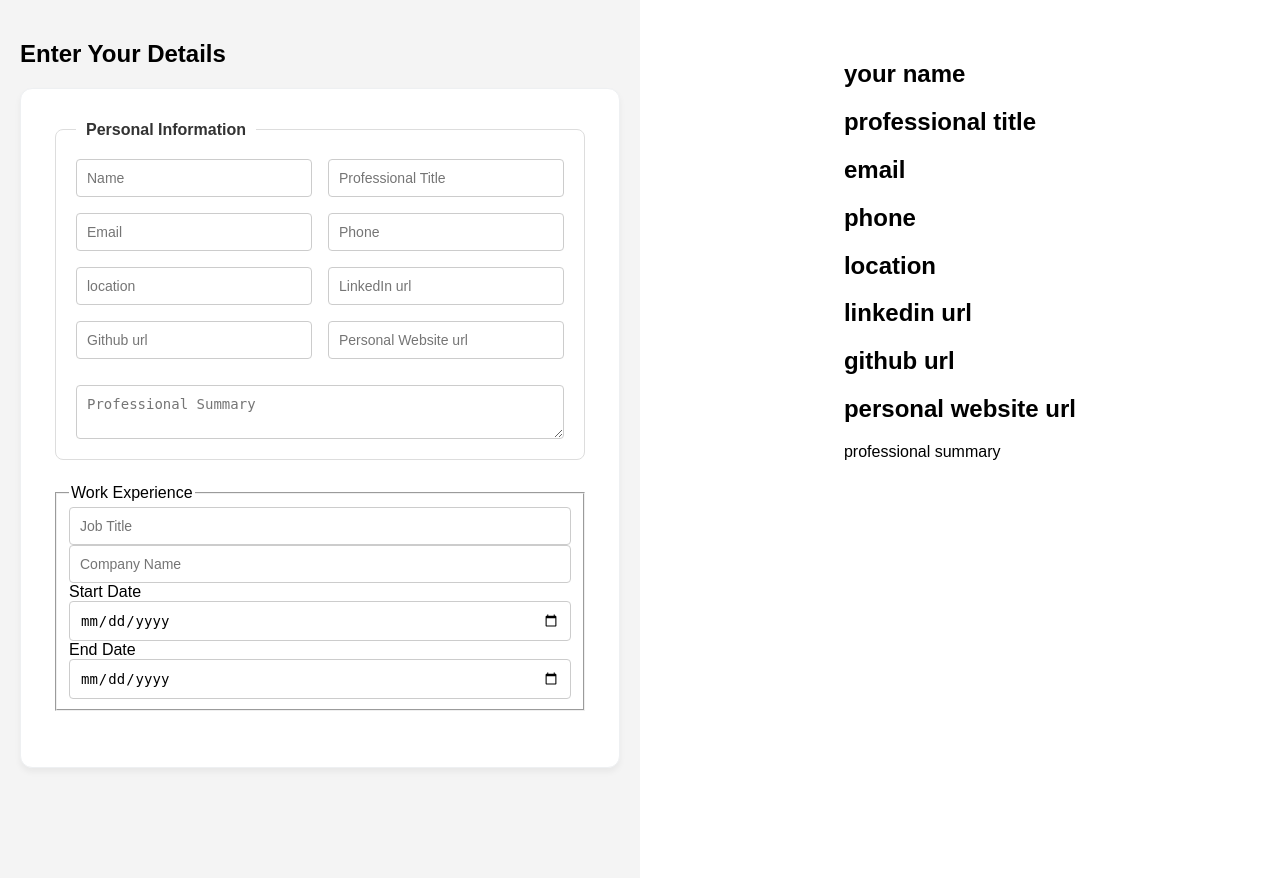
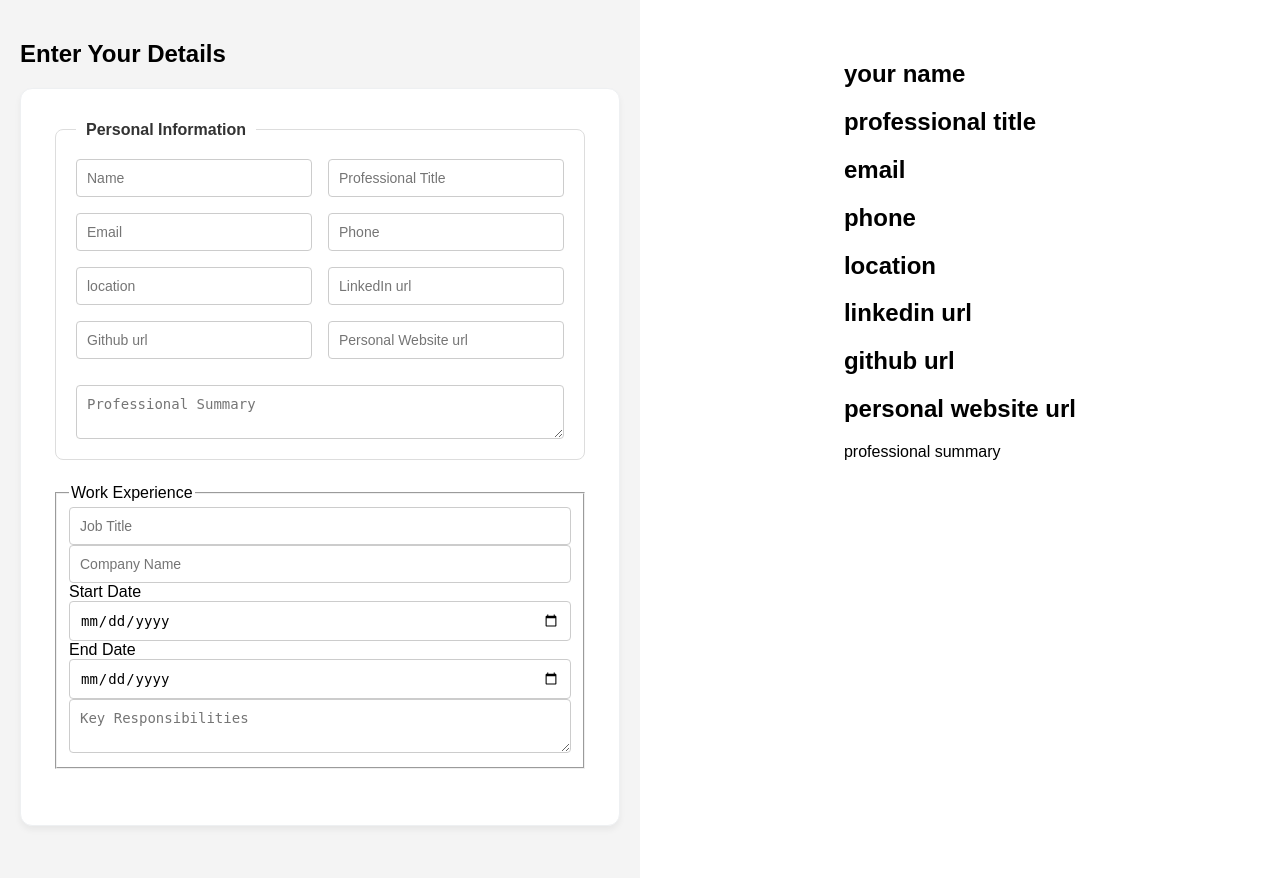
Before and after one commit to aswanth-mc/atsFriendlyResumeBulilder, a Flask app: page / in a window 1280 px wide. Run offline with Flask 3, Linux system fonts and the light colour scheme.

Commit message:
feat : add key reponsibility in work experince

```diff
--- a/templates/index.html
+++ b/templates/index.html
@@ -41,6 +41,7 @@
                         <input type="date" id="end-date">
                     </div>
                 </div>
+                <textarea placeholder="Key Responsibilities" class="full-width"></textarea>
             </fieldset>
         </form>
     </main>
```
